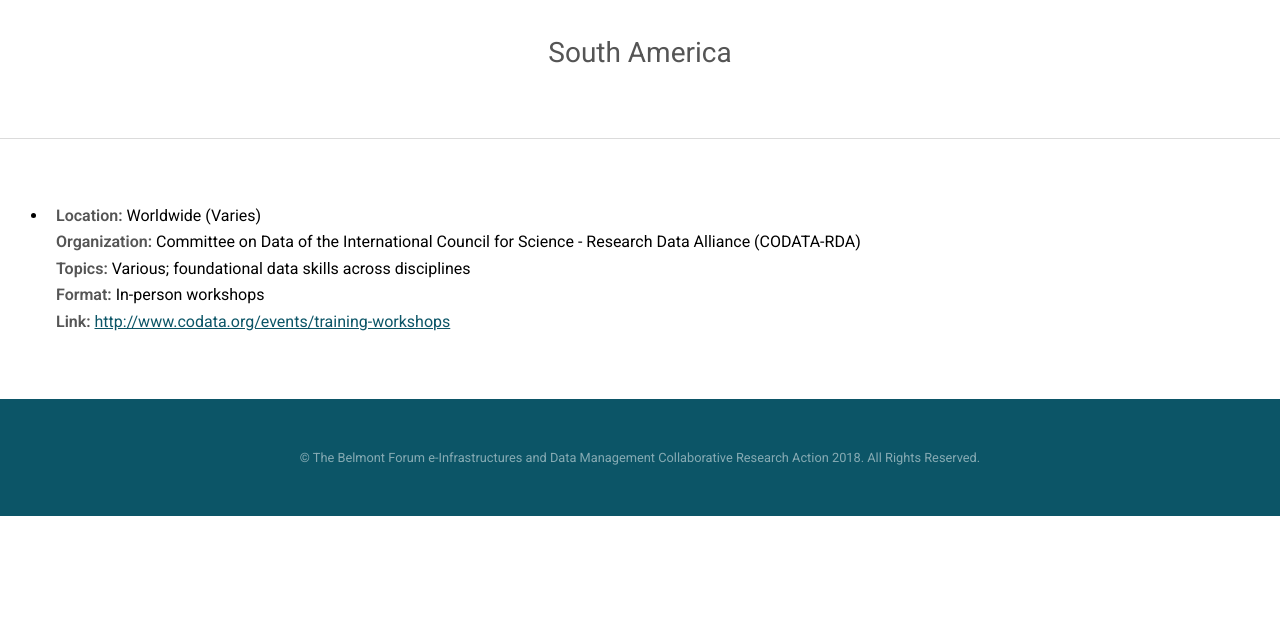
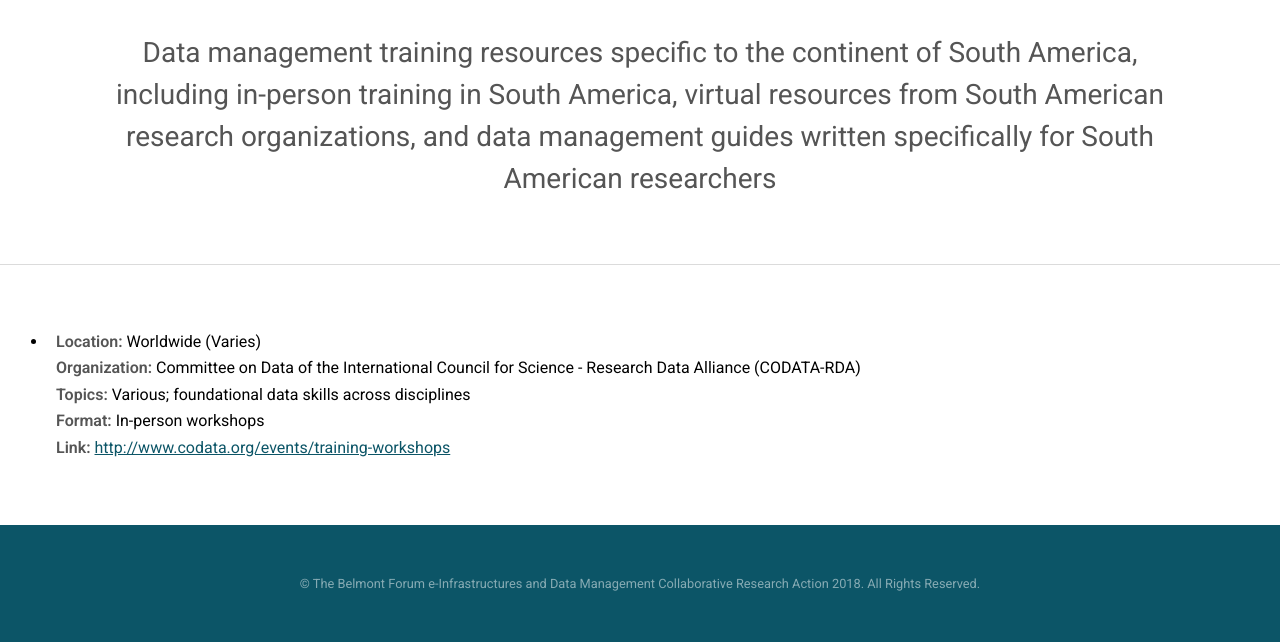
Before and after one commit to bfe-inf/toolkit, a Jekyll site: the page built from dmt-southamerica.html, in a window 1280 px wide. Shown: the part 290-932 px from the top of the page. Built offline with Jekyll 4.4.1, drawn with Linux system fonts in a browser that asks for light colours; before the commit the page ends 900 px from its top, so only the background shows below that.

Commit message:
Update dmt-southamerica.html

```diff
--- a/dmt-southamerica.html
+++ b/dmt-southamerica.html
@@ -48,7 +48,7 @@
 			<section id="main" class="wrapper" style="padding-bottom: 0px;">
 				<div class="inner">
 					<header class="align-center">
-						<h3>South America</h3>
+						<h3>Data management training resources specific to the continent of South America, including in-person training in South America, virtual resources from South American research organizations, and data management guides written specifically for South American researchers</h3>
 					</header>
 			</section>
 			<hr>
```
